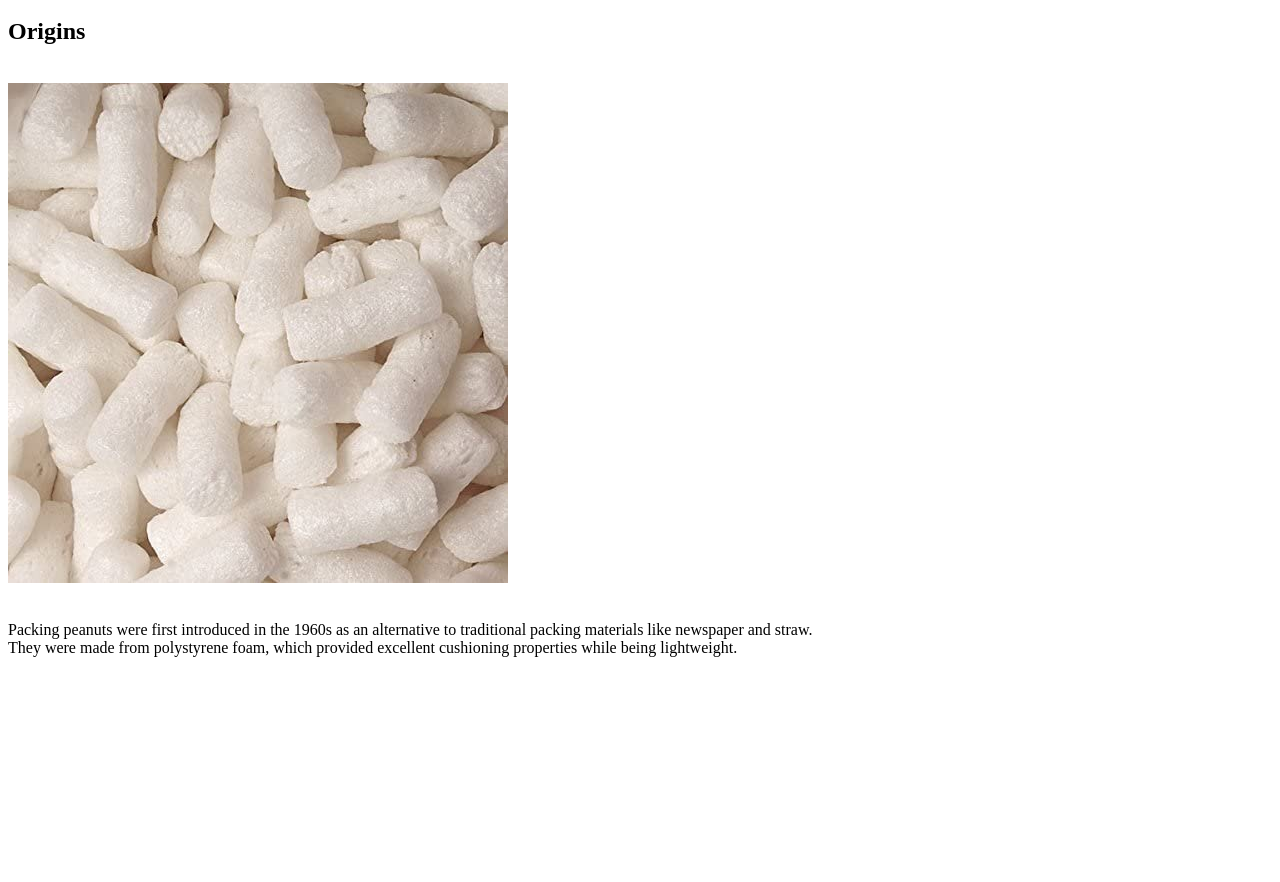
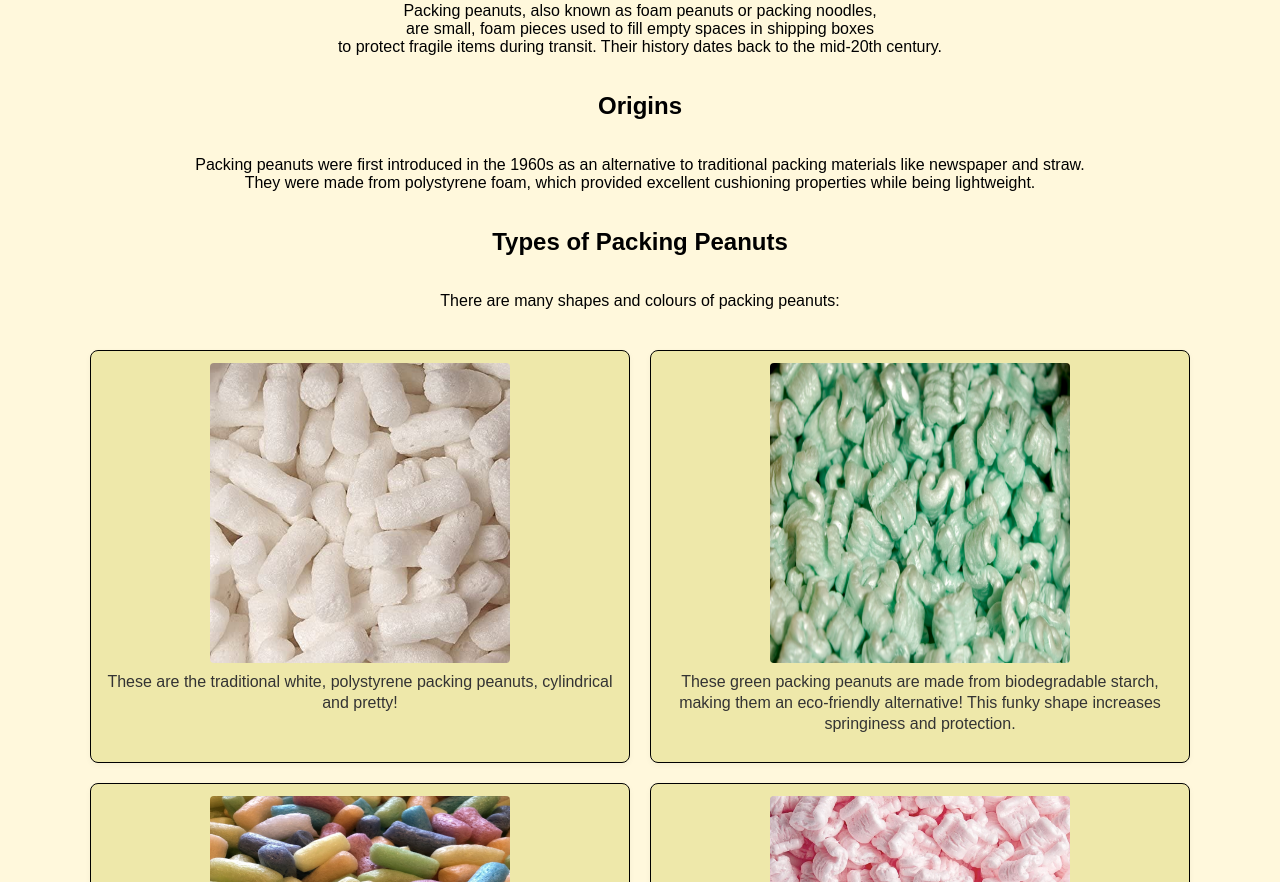
Before and after one commit to italianboye/FirstTest, a plain HTML site: page index.html in a window 1280 px wide. Shown: the part 136-1018 px from the top of the page. Before the commit the page ends 809 px from the top, so only its background shows below. Drawn offline with Linux system fonts and the light colour scheme.

Commit message:
COMPLETE CHANGES

```diff
--- a/index.html
+++ b/index.html
@@ -1,24 +1,65 @@
 <!DOCTYPE html>
 <html lang="en">
+  <div id="header">
     <head>
-        <meta charset="UTF-8">
-        <title>The History of Packing Peanuts</title>
+      <meta charset="UTF-8" />
+      <title>The History of Packing Peanuts</title>
+      <link rel="stylesheet" href="styles/styles.css" />
+      <p>Have an account? <a href="login.html">Log in</a></p>
     </head>
-    <body>
-        <h1>The History of Packing Peanuts</h1>
-        <p>Packing peanuts, also known as foam peanuts or packing noodles, <br>
-            are small, foam pieces used to fill empty spaces in shipping boxes <br>
-            to protect fragile items during transit. Their history dates back to the mid-20th century.</p>
+  </div>
+  <body>
+    <div id="ppintro">
+      <h1 id="title">The History of Packing Peanuts</h1>
+      <p>
+        Packing peanuts, also known as foam peanuts or packing noodles, <br />
+        are small, foam pieces used to fill empty spaces in shipping boxes
+        <br />
+        to protect fragile items during transit. Their history dates back to the
+        mid-20th century.
+      </p>
 
+    </div>
+    <div id="origintitle">
         <h2>Origins</h2>
-        <br>
-        <img src="assets/s-l1200.jpg"
-        alt="Packing Peanuts Image">
-        <br><br>
-        <p>Packing peanuts were first introduced in the 1960s as an alternative to traditional packing materials like newspaper and straw. <br>
-            They were made from polystyrene foam, which provided excellent cushioning properties while being lightweight.</p>
-    </body>
+   </div>
+    <div id="pporigins">
+
+      <p>
+        Packing peanuts were first introduced in the 1960s as an
+        alternative to traditional packing materials like newspaper and straw.
+        <br />
+        They were made from polystyrene foam, which provided excellent
+        cushioning properties while being lightweight.
+      </p>
+    </div>
+
+    <h2>Types of Packing Peanuts</h2>
+    <p>There are many shapes and colours of packing peanuts:</p>
+
+    <div class="pp-grid">
+      <div class="pp-card" id="pppic1">
+        <img src="assets/s-l1200.jpg" alt="White Packing Peanuts Image" width="300" height="250" />
+        <p>These are the traditional white, polystyrene packing peanuts, cylindrical and pretty!</p>
+      </div>
+
+      <div class="pp-card" id="pppic2">
+        <img src="assets/green.jpg" alt="Green Packing Peanuts Image" width="300" height="250" />
+        <p>These green packing peanuts are made from biodegradable starch, making them an eco-friendly alternative! This funky shape increases springiness and protection.</p>
+      </div>
+
+      <div class="pp-card" id="pppic3">
+        <img src="assets/multi.jpg" alt="Multi-coloured Packing Peanuts Image" width="300" height="250" />
+        <p>These multi-coloured packing peanuts are often used for promotional purposes or to add a fun element to packaging.</p>
+      </div>
+
+      <div class="pp-card" id="pppic4">
+        <img src="assets/anti.jpeg" alt="Anti-static Packing Peanuts Image" width="300" height="250" />
+        <p>These anti-static packing peanuts protect electronic components from static electricity during shipping. They're also pink!</p>
+      </div>
+    </div>
 
 
-
+    <script src="app.js"></script>
+  </body>
 </html>
--- a/styles/styles.css
+++ b/styles/styles.css
@@ -0,0 +1,65 @@
+/**************************************
+ Layout for packing-peanut cards
+**************************************/
+body {
+    display: flex;
+    justify-content: center;
+    align-items: center;
+    flex-direction: column;
+    background-color: cornsilk;
+    font-family: Arial, sans-serif;
+}
+
+    p {
+        text-align: center;
+    }
+    h2 {
+        text-align: center;
+    }
+    h1 {
+        text-align: center;
+    }
+
+
+
+
+
+
+.pp-grid {
+	display: grid;
+	grid-template-columns: repeat(2, 1fr);
+	gap: 1.25rem;
+	max-width: 1100px;
+	margin: 1.5rem auto;
+	padding: 0 1rem;
+}
+
+.pp-card {
+	background: palegoldenrod;
+	border: 1px solid black;
+	border-radius: 8px;
+	padding: 0.75rem;
+	display: flex;
+	flex-direction: column;
+	align-items: center;
+	box-shadow: 0 2px 6px rgba(0,0,0,0.04);
+}
+
+.pp-card img {
+	width: 300px;
+	height: 300px;
+	border-radius: 4px;
+}
+
+.pp-card p {
+	margin-top: 0.6rem;
+	text-align: center;
+	color: #333;
+	line-height: 1.3;
+}
+
+@media (max-width: 700px) {
+	.pp-grid {
+		grid-template-columns: 1fr;
+	}
+}
```
Also changed, not shown: login.html (added, +16 -0 lines), assets/anti.jpeg (added), assets/green.jpg (added), assets/multi.jpg (added).
